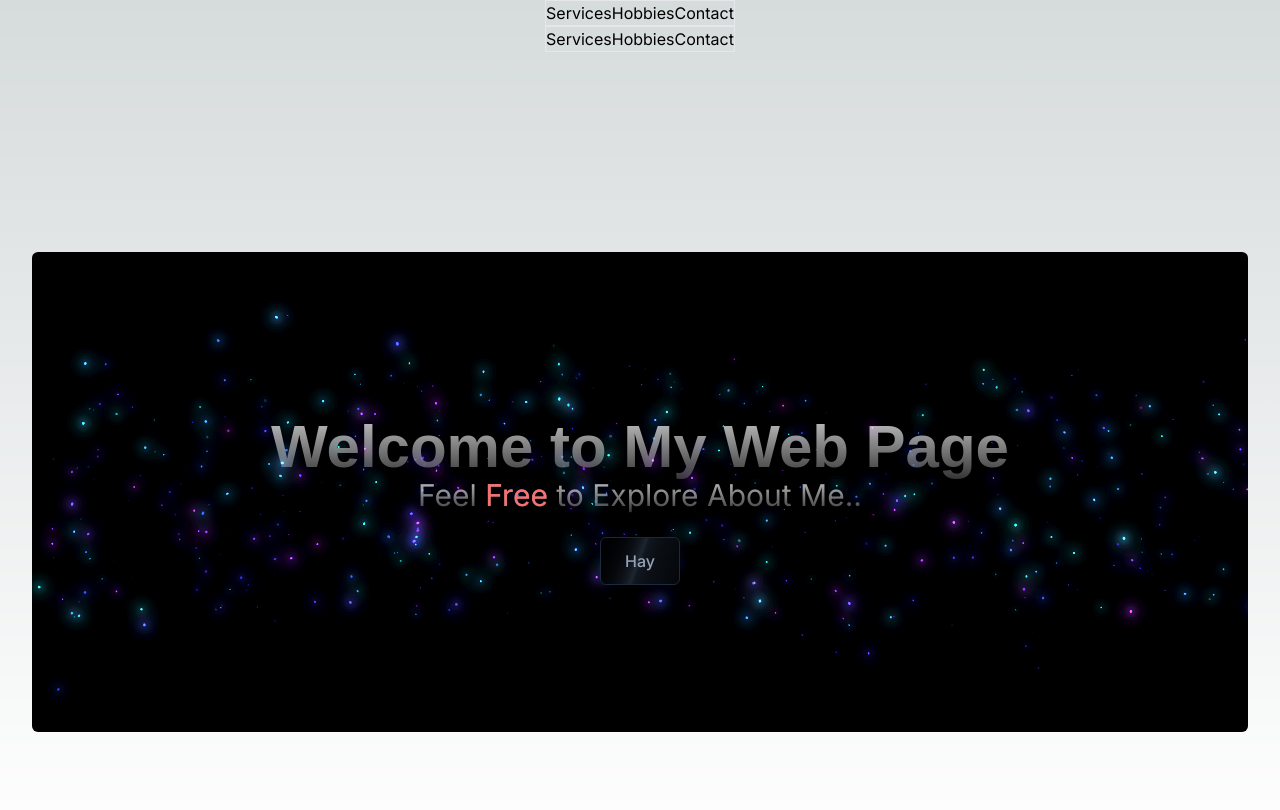
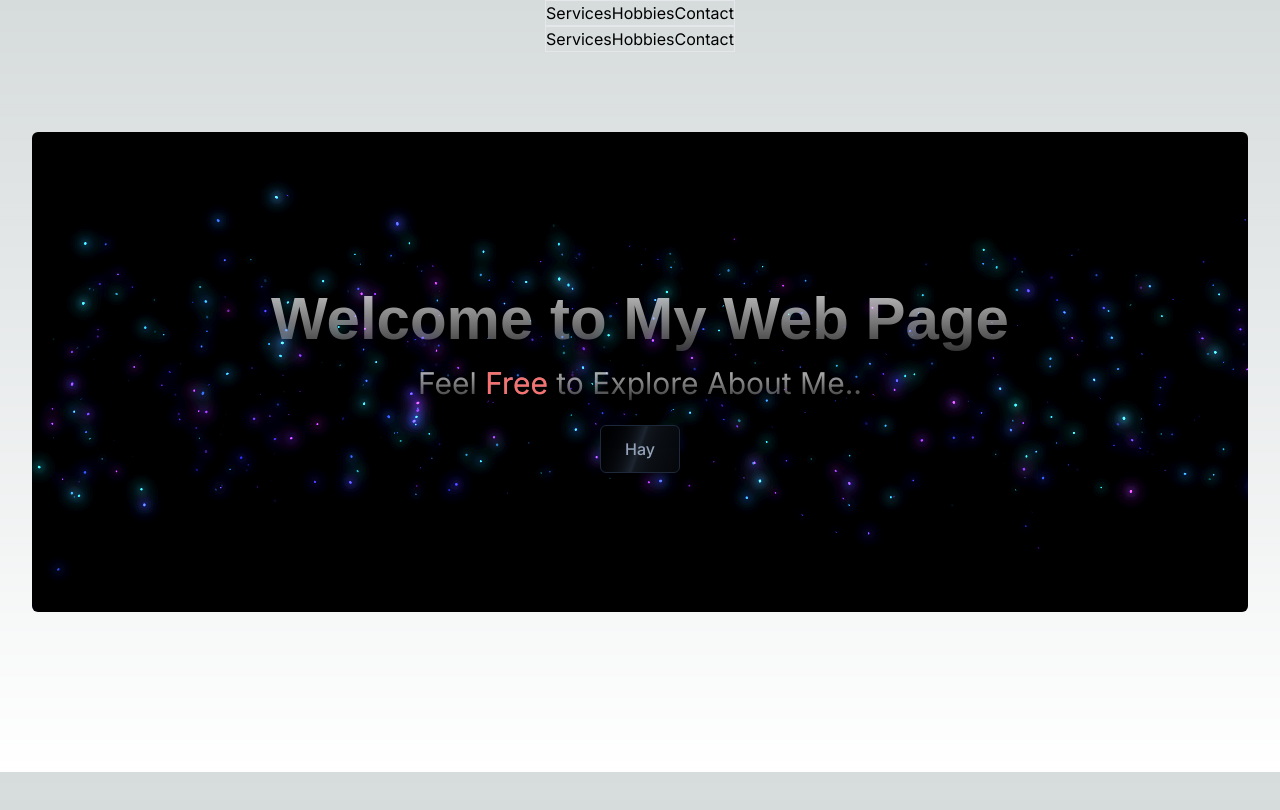
Before and after one commit to sivavarunan/my-website, a Next.js app: page / in a window 1280 px wide. Shown: the top 810 px of the page. Built offline with nearby package versions, Linux system fonts and the light colour scheme.

Commit message:
changes made on homepage

```diff
--- a/src/app/Pages/HomePage.tsx
+++ b/src/app/Pages/HomePage.tsx
@@ -2,7 +2,7 @@
 import React from 'react';
 import { Vortex } from '@/Components/vortex';
 import { TextGenerateEffect } from "@/Components/text-generate-effect";
-import App from '@/Components/App'
+import App from '@/Components/App';
 
 const words = `Welcome to My Web Page`;
 
@@ -13,8 +13,8 @@ export function TextGenerate() {
 const HomePage: React.FC = () => {
   return (
     <App>
-      <main className="min-h-screen flex flex-col items-center justify-center">
-        <div className="w-[calc(100%-4rem)] mx-auto rounded-md h-[30rem] overflow-hidden mt-20">
+      <main className="min-h-screen flex flex-col items-center justify-center mt-[-5rem]">
+        <div className="w-[calc(100%-4rem)] mx-auto rounded-md h-[30rem] overflow-hidden">
           <Vortex
             backgroundColor="#000000"
             className="flex items-center flex-col justify-center px-2 md:px-10 py-4 w-full h-full"
@@ -25,8 +25,8 @@ const HomePage: React.FC = () => {
             particleCount={500}
           >
             <TextGenerate />
-            <p className="bg-clip-text text-transparent drop-shadow-2xl bg-gradient-to-b from-white/80 to-white/20 text-3xl">
-              Feel <span className='text-red-400'>Free</span> to Explore About Me..
+            <p className="bg-clip-text text-transparent drop-shadow-2xl bg-gradient-to-b from-white/80 to-white/20 text-3xl mt-4">
+              Feel <span className='text-red-400'> Free </span> to Explore About Me..
             </p>
             <button className="inline-flex h-12 animate-shimmer items-center justify-center rounded-md border border-slate-800 bg-[linear-gradient(110deg,#000103,45%,#1e2631,55%,#000103)] bg-[length:200%_100%] px-6 font-medium text-slate-400 transition-colors focus:outline-none focus:ring-2 focus:ring-slate-400 focus:ring-offset-2 focus:ring-offset-slate-50 mt-6">
               Hay
```
